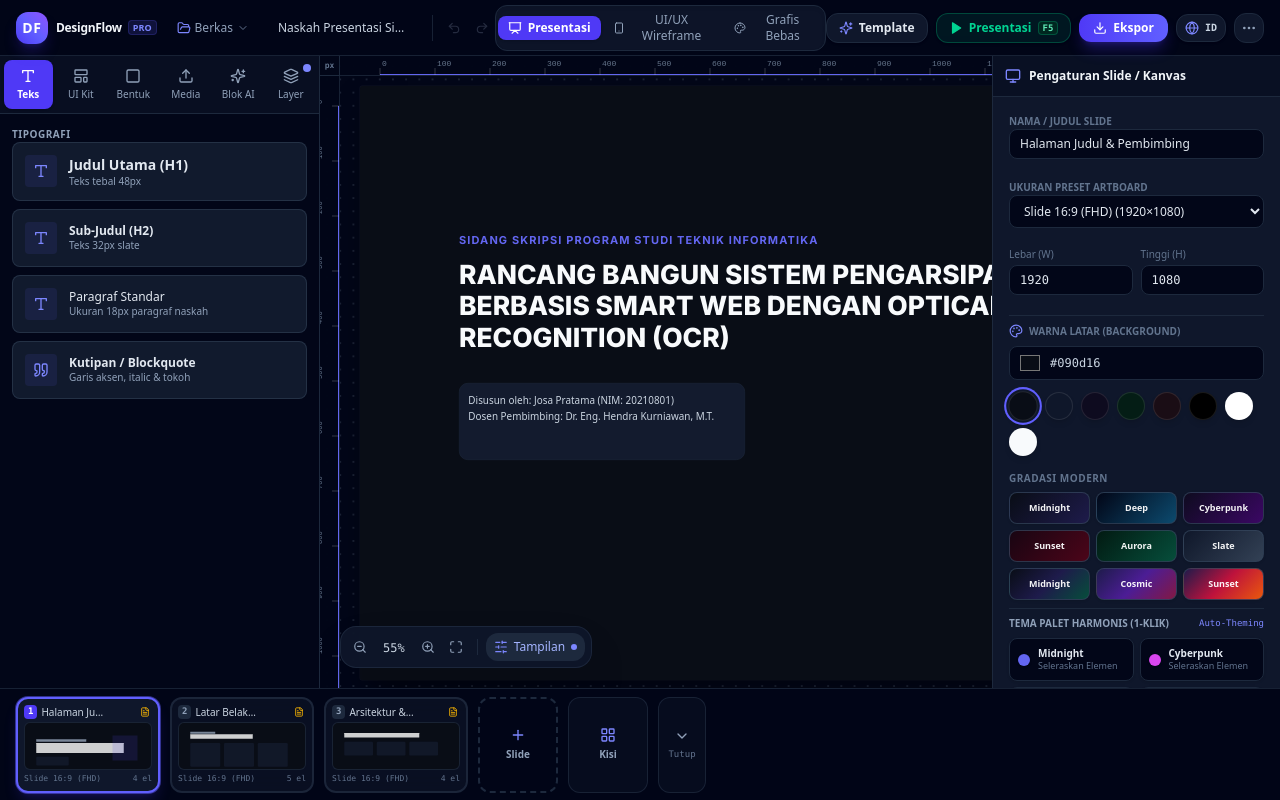
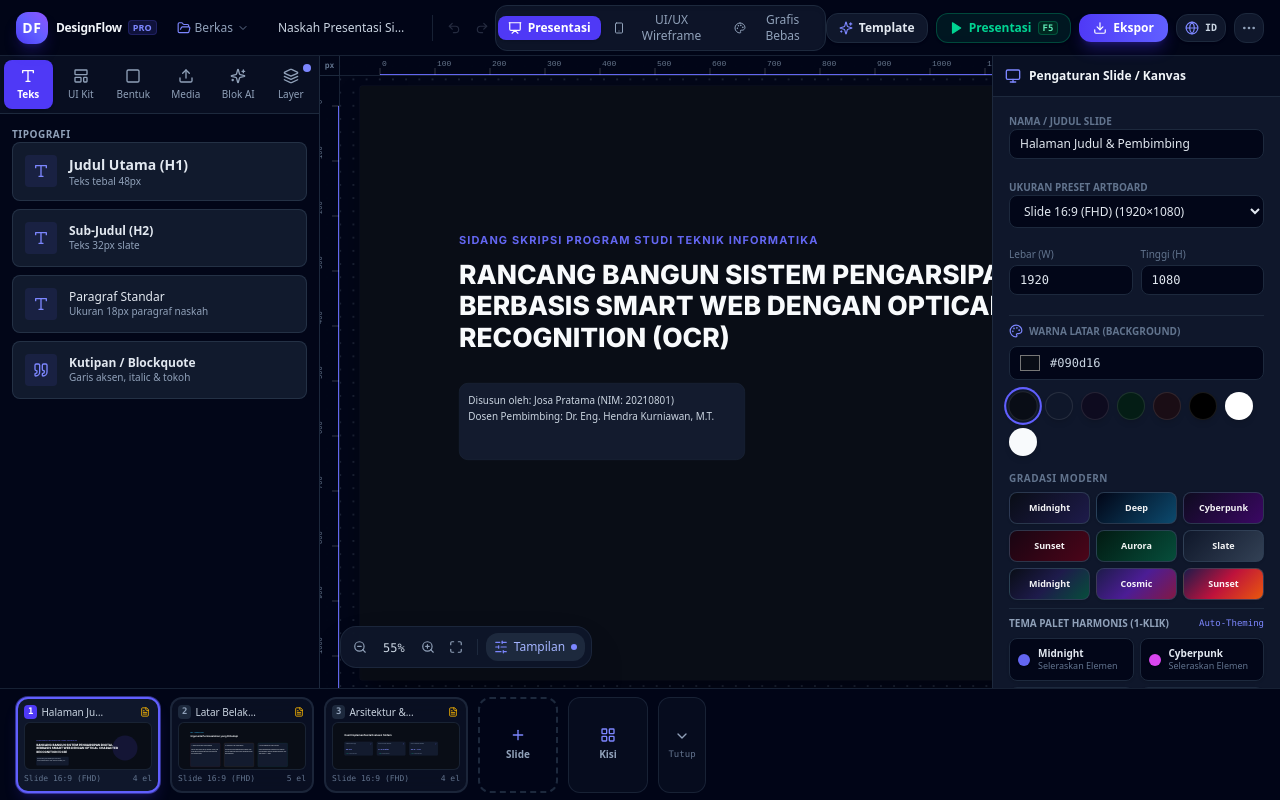
Before and after one commit to josapratama/design-flow, a React (Vite) app: page / in a window 1280 px wide. Built offline with nearby package versions, Linux system fonts and the light colour scheme.

Commit message:
fix: render faithful real element previews in slide strip thumbnails instead of dummy placeholder wire-boxes

```diff
--- a/src/components/SlideStrip.tsx
+++ b/src/components/SlideStrip.tsx
@@ -1,6 +1,7 @@
 import React, { useState } from 'react';
 import { Slide } from '../types';
 import { getSlideBackground } from '../utils/slideStyle';
+import { ElementRenderer } from './ElementRenderer';
 import {
   Plus,
   Copy,
@@ -224,15 +225,16 @@ export const SlideStrip: React.FC<SlideStripProps> = ({
 
             {/* Scaled Mini Visual Canvas Thumbnail */}
             <div
-              className="relative w-full h-12 rounded-md overflow-hidden border border-slate-800/80 my-0.5 pointer-events-none shrink-0"
+              className="relative w-full h-12 rounded-md overflow-hidden border border-slate-800/80 my-0.5 pointer-events-none select-none shrink-0"
               style={{ background: getSlideBackground(slide) }}
             >
               <div
-                className="absolute origin-top-left pointer-events-none"
+                className="absolute origin-top-left pointer-events-none select-none"
                 style={{
                   width: `${slide.width}px`,
                   height: `${slide.height}px`,
                   transform: `scale(${scaleFactor})`,
+                  transformOrigin: 'top left',
                 }}
               >
                 {slide.elements.map(el => {
@@ -240,27 +242,25 @@ export const SlideStrip: React.FC<SlideStripProps> = ({
                   return (
                     <div
                       key={el.id}
-                      className="absolute"
                       style={{
+                        position: 'absolute',
                         left: `${el.x}px`,
                         top: `${el.y}px`,
                         width: `${el.width}px`,
                         height: `${el.height}px`,
-                        background:
-                          el.fill ||
-                          (el.type === 'heading'
-                            ? '#ffffff'
-                            : el.type === 'text'
-                            ? '#94a3b8'
-                            : el.type === 'button'
-                            ? '#6366f1'
-                            : el.type === 'image'
-                            ? '#8b5cf6'
-                            : '#334155'),
-                        borderRadius: `${el.borderRadius || 2}px`,
-                        opacity: el.opacity !== undefined ? el.opacity : 0.8,
+                        zIndex: el.zIndex,
+                        transform: [
+                          el.rotation ? `rotate(${el.rotation}deg)` : '',
+                          el.flipX ? 'scaleX(-1)' : '',
+                          el.flipY ? 'scaleY(-1)' : '',
+                        ]
+                          .filter(Boolean)
+                          .join(' ') || undefined,
+                        opacity: el.opacity !== undefined ? el.opacity : 1,
                       }}
-                    />
+                    >
+                      <ElementRenderer element={el} isSelected={false} />
+                    </div>
                   );
                 })}
               </div>
```
Also changed, not shown: 1 other file (tests, documents, lock files or other folders).
